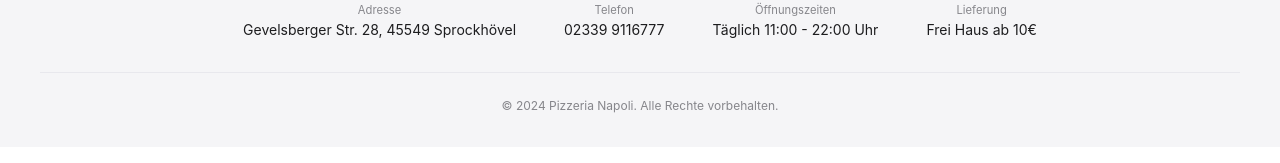
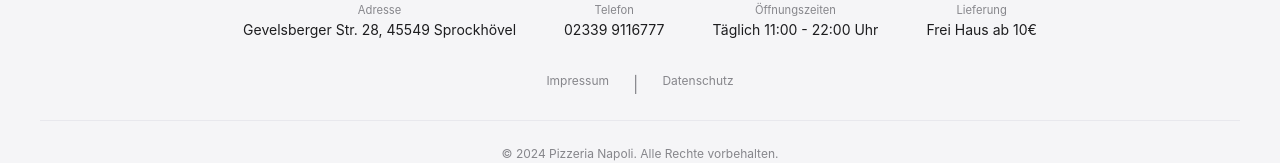
Before and after one commit to RusenTuzcu42/pizzeria-frontend, a Next.js app: page / in a window 1280 px wide. Shown: the part 758-921 px from the top of the page. Built offline with nearby package versions, Linux system fonts and the light colour scheme; no server answers.

Commit message:
Add impressum and datenschutz links to footer

```diff
--- a/app/page.tsx
+++ b/app/page.tsx
@@ -332,6 +332,11 @@
             <div><div style={{ fontSize: '0.7rem', color: textSecondary }}>Öffnungszeiten</div><div style={{ fontSize: '0.875rem', color: textColor }}>Täglich 11:00 - 22:00 Uhr</div></div>
             <div><div style={{ fontSize: '0.7rem', color: textSecondary }}>Lieferung</div><div style={{ fontSize: '0.875rem', color: textColor }}>Frei Haus ab 10€</div></div>
           </div>
+          <div style={{ display: "flex", justifyContent: "center", gap: "24px", marginBottom: "24px" }}>
+            <a href="/impressum" style={{ fontSize: "0.75rem", color: textSecondary, textDecoration: "none" }}>Impressum</a>
+            <span style={{ color: textSecondary }}>|</span>
+            <a href="/datenschutz" style={{ fontSize: "0.75rem", color: textSecondary, textDecoration: "none" }}>Datenschutz</a>
+          </div>
           <div style={{ fontSize: '0.75rem', color: textSecondary, paddingTop: 24, borderTop: `0.5px solid ${borderColor}` }}>© 2024 Pizzeria Napoli. Alle Rechte vorbehalten.</div>
         </div>
       </footer>
```
